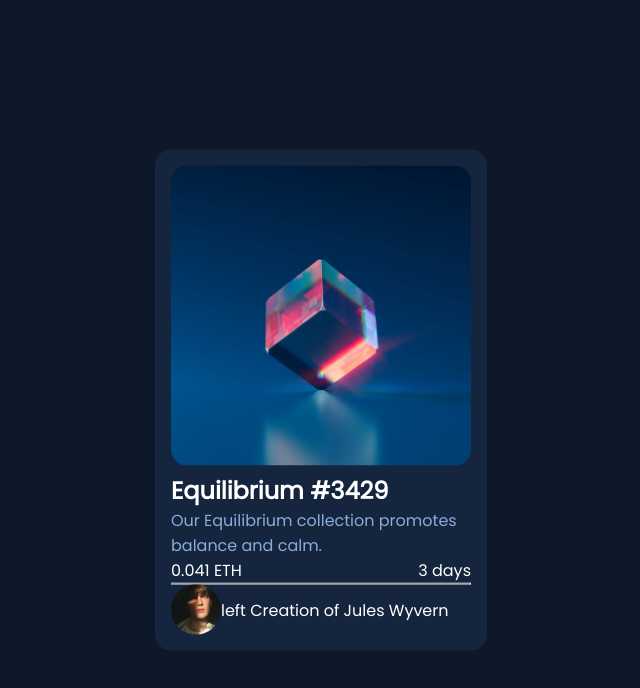
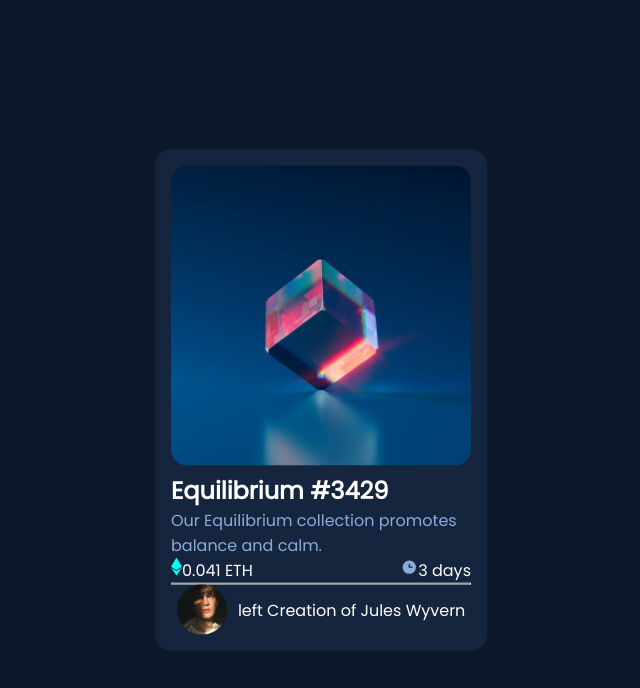
Before and after one commit to Manju299/nft-preview-card-component-main, a plain HTML site: page index.html in a window 1280 px wide. Shown: the whole page, without its empty margins (319-959 px from the left). Drawn offline with Linux system fonts and the light colour scheme.

Commit message:
made minor changes

```diff
--- a/index.html
+++ b/index.html
@@ -37,8 +37,9 @@
 
         <p>Our Equilibrium collection promotes balance and calm.</p>
         <div class="coins-time">
-          <div class="coins">0.041 ETH</divs>
-          <div class="time">3 days</div>
+
+          <div class="coins"><img src="./images/icon-ethereum.svg" alt="eth">0.041 ETH</div>
+          <div class="time"><img src="./images/icon-clock.svg" alt="clock">3 days</div>
 
         </div>
         <hr />
--- a/style.css
+++ b/style.css
@@ -57,11 +57,21 @@ p{
     color:var(--clr-primary-blue) ;
 }
 
-.coins-time > .coins, .time{
+.coins-time{
     display: flex;
     justify-content: space-between;
+    align-items: center;
 
 }
+
+.coins-time > div img {
+    display: inline;
+}
+
+.coins img{
+    display: inline;
+}
+
 
 
 .author > img{
@@ -73,8 +83,9 @@ p{
 .author{
     display: flex;
     align-items: center;
+    justify-content:space-around ;
 }
 
 .author  p{
     display: inline;
-}
+    }
```
